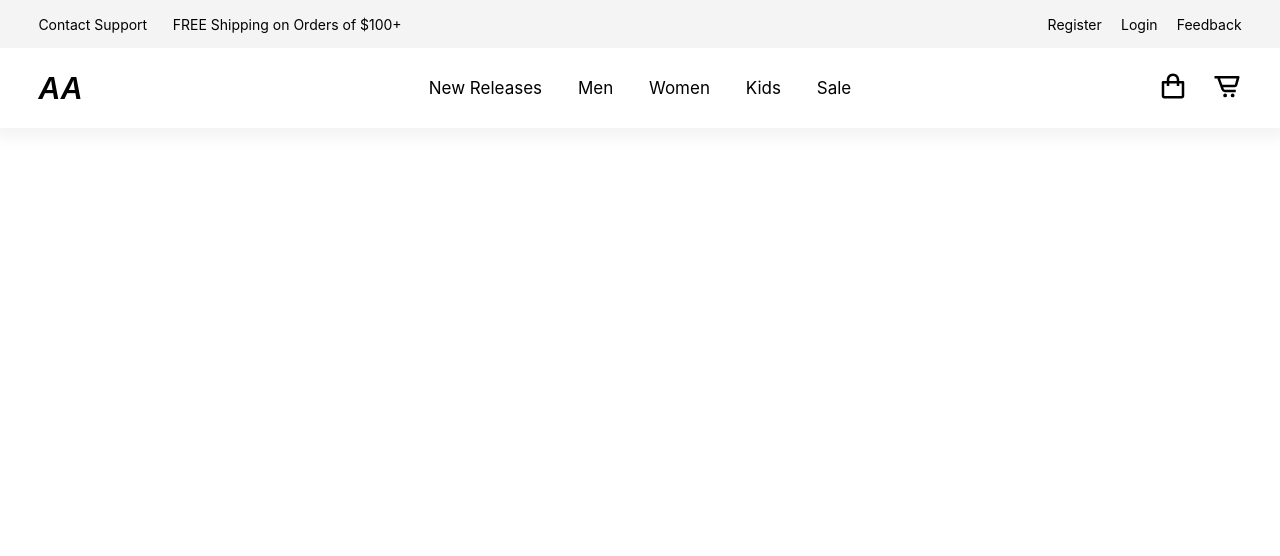
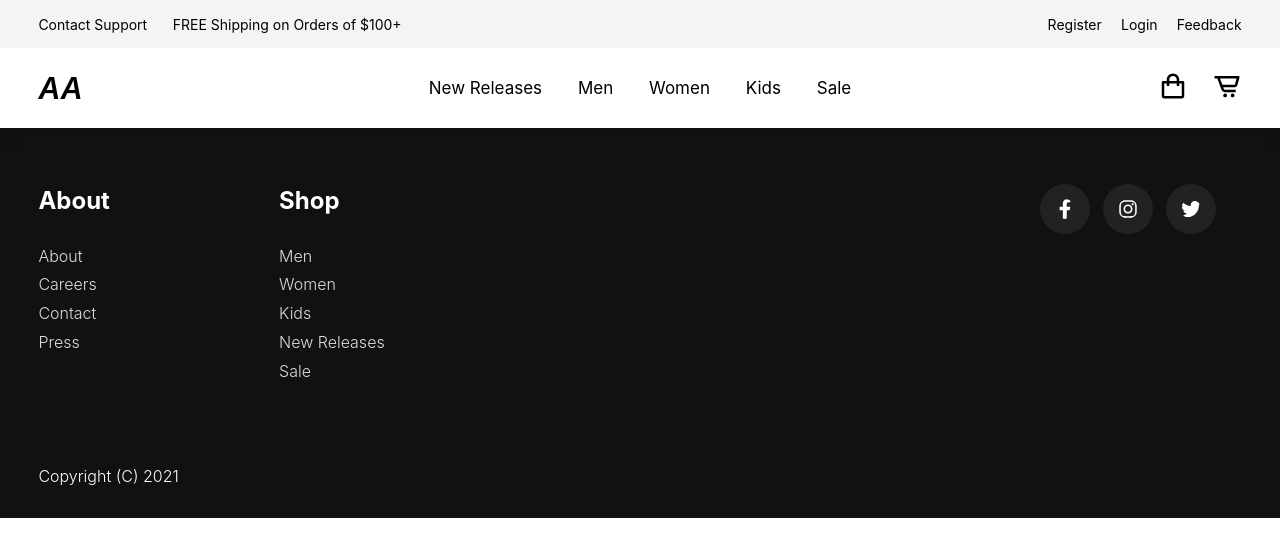
Before and after one commit to amirfounder/amir-apparel-demo-ui-react, a React (Create React App) app: page /shop in a window 1280 px wide. Shown: the top 556 px of the page. Built offline with nearby package versions, Linux system fonts and the light colour scheme.

Commit message:
finished footer. added index.js file in quantity picker

```diff
--- a/src/components/App/App.jsx
+++ b/src/components/App/App.jsx
@@ -1,4 +1,5 @@
 import { Route, Switch } from 'react-router';
+import { Footer } from '../Footer';
 import { Header } from '../Header';
 import {
   AboutPage,
@@ -23,6 +24,7 @@ export const App = () => {
         <Route exact path="/login" component={LoginPage} />
         <Route exact path="/p/:nameAndId" component={ProductPage} />
       </Switch>
+      <Footer />
     </>
   );
 }
--- /dev/null
+++ b/src/components/Footer/Footer.jsx
@@ -0,0 +1,48 @@
+import React, { useEffect, useState } from 'react';
+import { Link } from 'react-router-dom';
+import { scrollToTop } from '../../utils/utils';
+import { Heading } from '../Heading';
+import styles from './Footer.module.scss';
+import { FaFacebookF, FaInstagram, FaTwitter } from 'react-icons/fa'
+
+export const Footer = () => {
+
+  const [year] = useState(new Date().getFullYear());
+
+  return (
+    <div className={styles.main}>
+      <div className={styles.top}>
+        <div className={styles.column}>
+          <Heading>About</Heading>
+          <Link onClick={scrollToTop} to="/about" className={styles.navLink}>About</Link>
+          <Link onClick={scrollToTop} to="/careers" className={styles.navLink}>Careers</Link>
+          <Link onClick={scrollToTop} to="/contact" className={styles.navLink}>Contact</Link>
+          <Link onClick={scrollToTop} to="/press" className={styles.navLink}>Press</Link>
+        </div>
+        <div className={styles.column}>
+          <Heading>Shop</Heading>
+          <Link onClick={scrollToTop} to="/shop" className={styles.navLink}>Men</Link>
+          <Link onClick={scrollToTop} to="/shop" className={styles.navLink}>Women</Link>
+          <Link onClick={scrollToTop} to="/shop" className={styles.navLink}>Kids</Link>
+          <Link onClick={scrollToTop} to="/shop" className={styles.navLink}>New Releases</Link>
+          <Link onClick={scrollToTop} to="/shop" className={styles.navLink}>Sale</Link>
+        </div>
+        <div className={styles.column}>
+          <div className={styles.social}>
+            <FaFacebookF className={styles.icon} />
+            <FaInstagram className={styles.icon} />
+            <FaTwitter className={styles.icon} />
+          </div>
+        </div>
+      </div>
+      <div className={styles.bottom}>
+        <div className={styles.column}>
+          Copyright (C) {year}
+        </div>
+        <div className={styles.column}>
+
+        </div>
+      </div>
+    </div>
+  )
+}
--- /dev/null
+++ b/src/components/Footer/Footer.module.scss
@@ -0,0 +1,60 @@
+.main {
+  display: grid;
+  background-color: #111;
+  color: white;
+  padding: 7vh 3vw 4vh 3vw;
+  grid-template-rows: auto auto;
+  row-gap: 5rem;
+
+  &>.top {
+    display: grid;
+    grid-template-columns: 1fr 1fr 3fr;
+
+    & .navLink {
+      color: #ddd;
+      text-decoration: none;
+      display: block;
+      line-height: 1.8em;
+      font-weight: 300;
+
+      &:hover {
+        color: white;
+        transition-duration: .3s;
+      }
+
+      &:not(:hover) {
+        transition-duration: .3s;
+      }
+    }
+
+    &>.column:nth-child(3) {
+      &>.social {
+        display: grid;
+        justify-content: end;
+        grid-template-columns: repeat(5, auto);
+        column-gap: .8rem;
+
+        &>.icon {
+          display: inline;
+          background-color: #222;
+          padding: 15px;
+          border-radius: 50px;
+          font-size: 20px;
+
+          &:hover {
+            background-color: #333;
+            transition-duration: .3s;
+            cursor: pointer;
+          }
+          &:not(:hover) {
+            transition-duration: .3s;
+          }
+        }
+      }
+    }
+  }
+
+  &>.bottom {
+    font-weight: 300;
+  }
+}
--- /dev/null
+++ b/src/components/Footer/index.js
@@ -0,0 +1 @@
+export * from './Footer'
--- a/src/components/pages/ProductPage/ProductPage.jsx
+++ b/src/components/pages/ProductPage/ProductPage.jsx
@@ -9,7 +9,7 @@ import { Paragraph } from '../../Paragraph';
 import { Toggle } from '../../Toggle/Toggle';
 import styles from './ProductPage.module.scss';
 import { getProductById } from './ProductPageService';
-import { QuantityPicker } from './QuantityPicker/QuantityPicker';
+import { QuantityPicker } from './QuantityPicker';
 
 export const ProductPage = () => {
 
--- /dev/null
+++ b/src/components/pages/ProductPage/QuantityPicker/index.js
@@ -0,0 +1 @@
+export * from './QuantityPicker'
```
